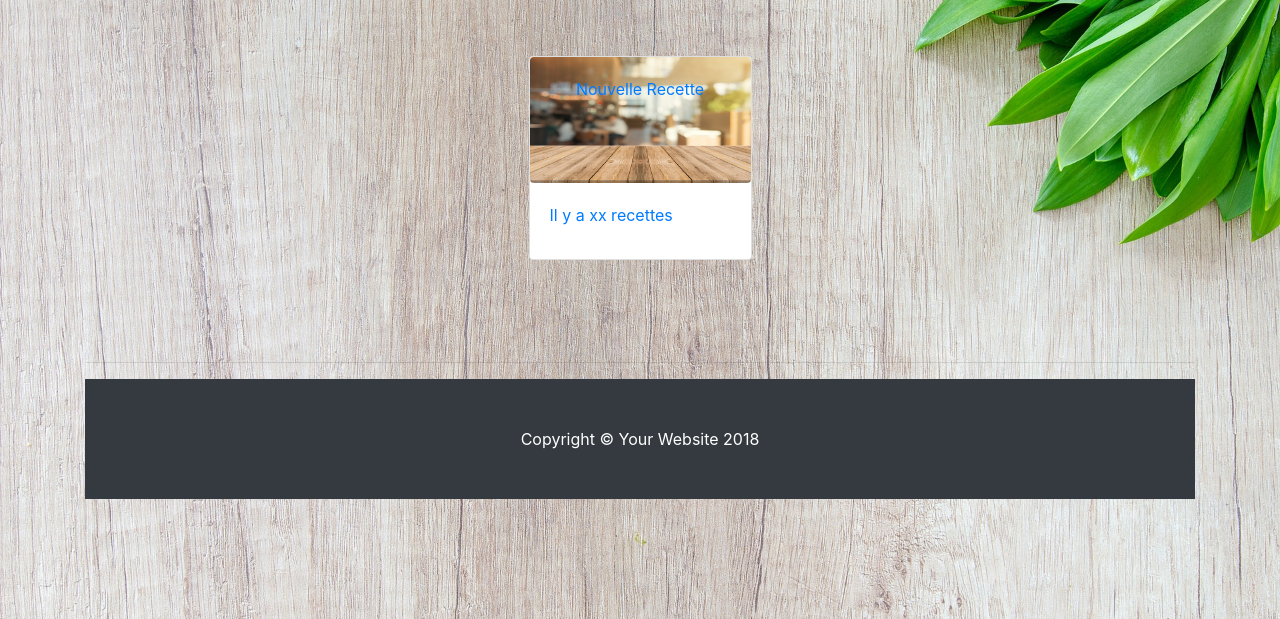
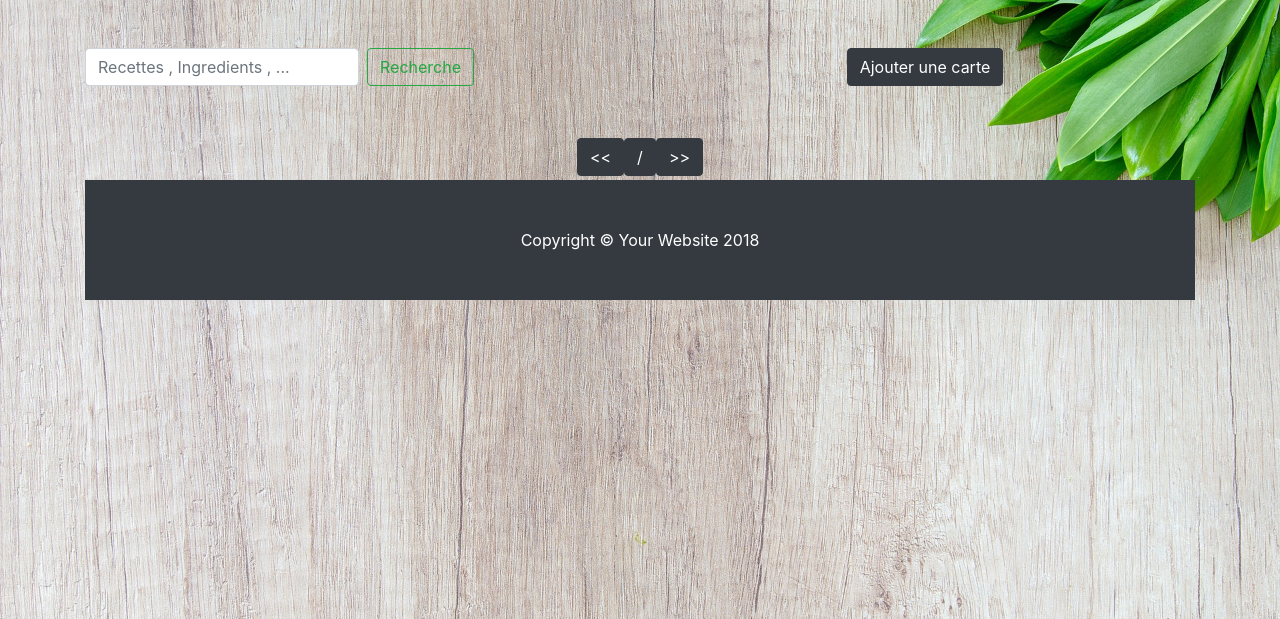
Before and after one commit to gilles81/Projet5_OC, a PHP site: template view/adminRecipes.twig in a window 1280 px wide. Shown: the part 56-675 px from the top of the page. Run offline with PHP 8.4, Linux system fonts and the light colour scheme; the template is opened without the code that fills it, so the values that code supplies are empty; some libraries are stand-ins or nearby versions.

Commit message:
adaptation for a pagination navigation

```diff
--- a/view/adminRecipes.twig
+++ b/view/adminRecipes.twig
@@ -1,43 +1,38 @@
 {% extends '_layout.twig' %}
 
 {% block contentHeader %}
-
-        <div class="row">
-                <div class="col-lg-3 col-md-4 col-sm-6 portfolio-item mx-auto">
-                    <a href="adminAddRecipe.html" class="nav-link">
-                    <div class="card w-200">
-                        <img class="card-img-top rounded" src="./assets/pics/1584_700_400.jpg" alt="">
-                        <div class="card-img-overlay text-center"> Nouvelle Recette</div>
-                        <div class="card-body">
-                            <p class="card-title" > Il y a xx  recettes</p>
+    <div class="row  ">
+        <div class="col-lg-6  text-center ">
+            <form class="form-inline my-2 my-lg-0 mx-auto">
+                <input class="form-control mr-sm-2" type="search" placeholder="Recettes , Ingredients , ..." aria-label="Search">
+                <button class="btn btn-outline-success my-2 my-sm-0" type="submit">Recherche</button>
+            </form>
+        </div>
+        <div class="col-lg-6  text-center ">
+            <a class ="btn btn-dark" href="adminAddRecipe.html"> Ajouter une carte</a>
         </div>
     </div>
-                    </a>
-                </div>
-        </div>
-
 {% endblock %}
-
+{% block contentHeaderMessage%}
+{% endblock %}
 {% block content %}
-
     <div class="row">
-            <div class="col-lg-12 col-md-4 col-sm-6 mx-auto">
-                <h6 class="display-3"> </h6><hr>
+        <div class="mx-auto my-1 ">
+            <a  class = "btn btn-dark " href="{{ HOST }}adminRecipes.html?page={{ recipes['cPage']-1  }}" > << </a><a class = "btn btn-dark " href="" > {{ recipes['cPage'] }} / {{ recipes['nbPage'] }}  </a><a  class = "btn btn-dark " href="adminRecipes.html?page={{ recipes['cPage']+1  }}"  >>> </a>
         </div>
     </div>
     <div class="row">
-            {% for recipe in recipes %}
+
+            {% for recipe in recipes['dishes'] %}
                 <div class="col-lg-3 col-md-4 col-sm-6 portfolio-item mx-auto">
-                        <div class="card w-200">
+                        <div class="card w-100">
                             <img class="card-img-top rounded" src="./assets/pics/1584_700_400.jpg" alt="">
                             <!--<div class="card-img-overlay"><a href="#"><i class="far fa-edit"></i> </a></div>-->
-                            <div class="card-body">
-                                <h4 class="card-title" >{{ recipe.getName }}</h4>
-                                <h6>Difficulté  : {{ recipe.getDifficulty }}</h6>
-                                <h6>Préparation :{{ recipe.getPreparationTime }} </h6>
-                                <h6>Cuisson     : {{ recipe.getCookingTime }} </h6>
-                                <h6>Origine     : {{ recipe.getOrigine }} {{ recipe.getDishId }} </h6>
+                            <div class="card-title"  >
+                                <h5 class="card-title" > {{ recipe.getName }} </h5>
+                            </div>
 
+                            <div class="card-footer " style="height: 50px;">
                                 <button type="button" class="btn btn-link "
                                         id ="bt_eraser_receipe_{{ recipe.getDishId }}"
                                         data-toggle="modal"
@@ -45,14 +40,11 @@
                                 > <i class="fas fa-eraser"></i></button>
                                 <a href ="recipe.html?dishId={{ recipe.getDishId }}"><i class="far fa-edit"></i></a>
                                 <a href ="recipe.html?dishId={{ recipe.getDishId }}"><i class="far fa-copy"></i></a>
-                                <!-- Erraser -->
                             </div>
-
                         </div>
 
                 </div>
                 <div class="modal fade bd-eraserReceipe-modal-lg" id="modalDelete_{{ recipe.getDishId }}" tabindex="-1" role="dialog" aria-labelledby="myLargeModalLabel" aria-hidden="true">
-
                     <div class="modal-dialog modal-lg">
                         <div class="modal-content">
                             <div class="modal-header">
@@ -66,7 +58,6 @@
                             <div class="modal-footer">
                                 <button type="button" class="btn btn-secondary" data-dismiss="modal"> Annulation</button>
                                 <a href ="adminRemoveRecipe.html?dishId={{ recipe.getDishId }}" class="btn btn-danger">   Validation </a>
-
                             </div>
                         </div>
                     </div>
```
Lines whose indentation alone changed are shown as unchanged.
